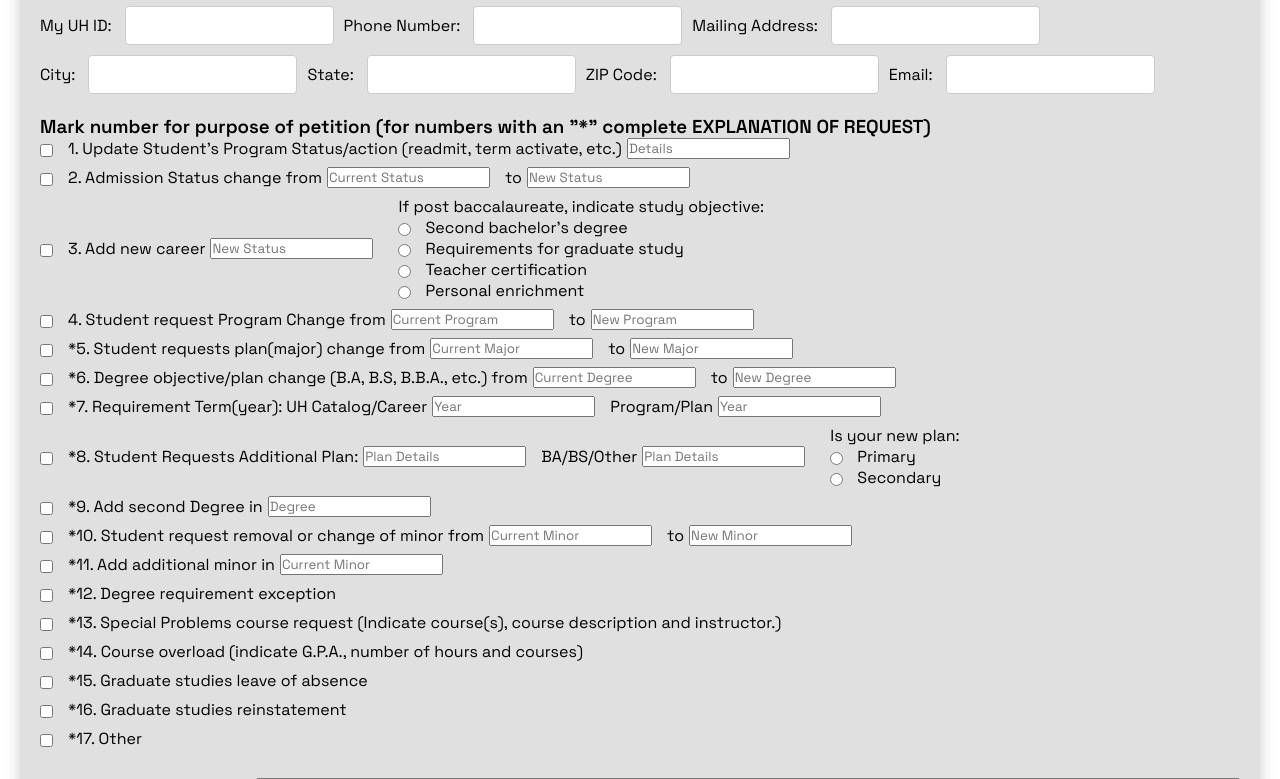
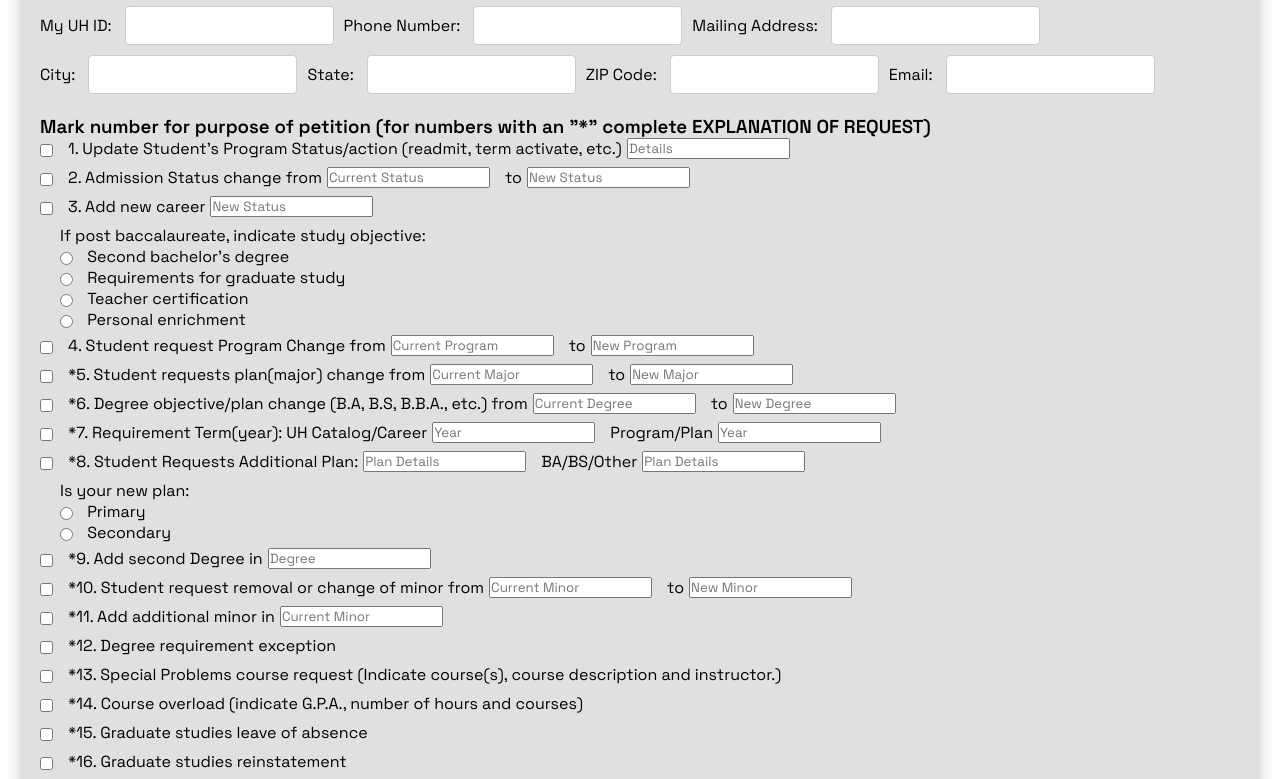
Before and after one commit to gnguyen2/Chilliwack, a Flask app: template templates/cm_form.html in a window 1280 px wide. Shown: the part 254-1033 px from the top of the page. Run offline with Flask 3, Linux system fonts and the light colour scheme; the template is opened without the code that fills it, so the values that code supplies are empty.

Commit message:
making CM form look pretty

```diff
--- a/static/form_gp.css
+++ b/static/form_gp.css
@@ -121,6 +121,7 @@ h1 {
 }
 
 .radio-group {
+    margin-bottom: 5px;
     margin-left: 20px;
     gap: 10px;
     align-items: center;
--- a/templates/cm_form.html
+++ b/templates/cm_form.html
@@ -93,6 +93,8 @@
                 <input type="checkbox" name="Q3" id="Q3" {% if response and response.Q3 %}checked{% endif %}>
                 <label for="new_career">3. Add new career</label>
                 <input type="text" name="new_career" id="new_career" placeholder="New Status" value="{{ response.new_career if response else '' }}">
+
+            </div>
             <div class="radio-group">
                 <p>If post baccalaureate, indicate study objective:</p>
                 <input type="radio" name="study_objective" id="second_bachelor_plan" value="second_degree" {% if response and response.second_bachelor_plan %}checked{% endif %}>
@@ -106,7 +108,6 @@
 
                 <input type="radio" name="study_objective" id="personal_enrichment_objective" value="enrichment" {% if response and response.second_bachelor_plan %}checked{% endif %}>
                 <label for="enrichment">Personal enrichment</label>
-                </div>
             </div>
 
             <div class="checkbox-item">
@@ -147,6 +148,8 @@
                 <input type="text" name="additional_plan_degree_type" id="additional_plan_degree_type" placeholder="Plan Details" value="{{ response.additional_plan_degree_type if response else '' }}">
                 <label for="to" class="arount-input-label">BA/BS/Other</label>
                 <input type="text" name="additional_plan_degree_type" id="additional_plan_degree_type_other" placeholder="Plan Details" value="{{ response.additional_plan_degree_type_other if response else '' }}">
+            </div>
+
             <div class="radio-group">
                 <p>Is your new plan:</p>
                 <input type="radio" name="primary_plan" id="primary_plan" value="primary_plan" {% if response and response.second_bachelor_plan %}checked{% endif %}>
@@ -154,7 +157,6 @@
 
                 <input type="radio" name="secondary_plan" id="secondary_plan" value="secondary_plan" {% if response and response.second_bachelor_plan %}checked{% endif %}>
                 <label for="secondary_plan">Secondary</label><br>
-                </div>
             </div>
 
             <div class="checkbox-item">
```
Lines whose indentation alone changed are shown as unchanged.
